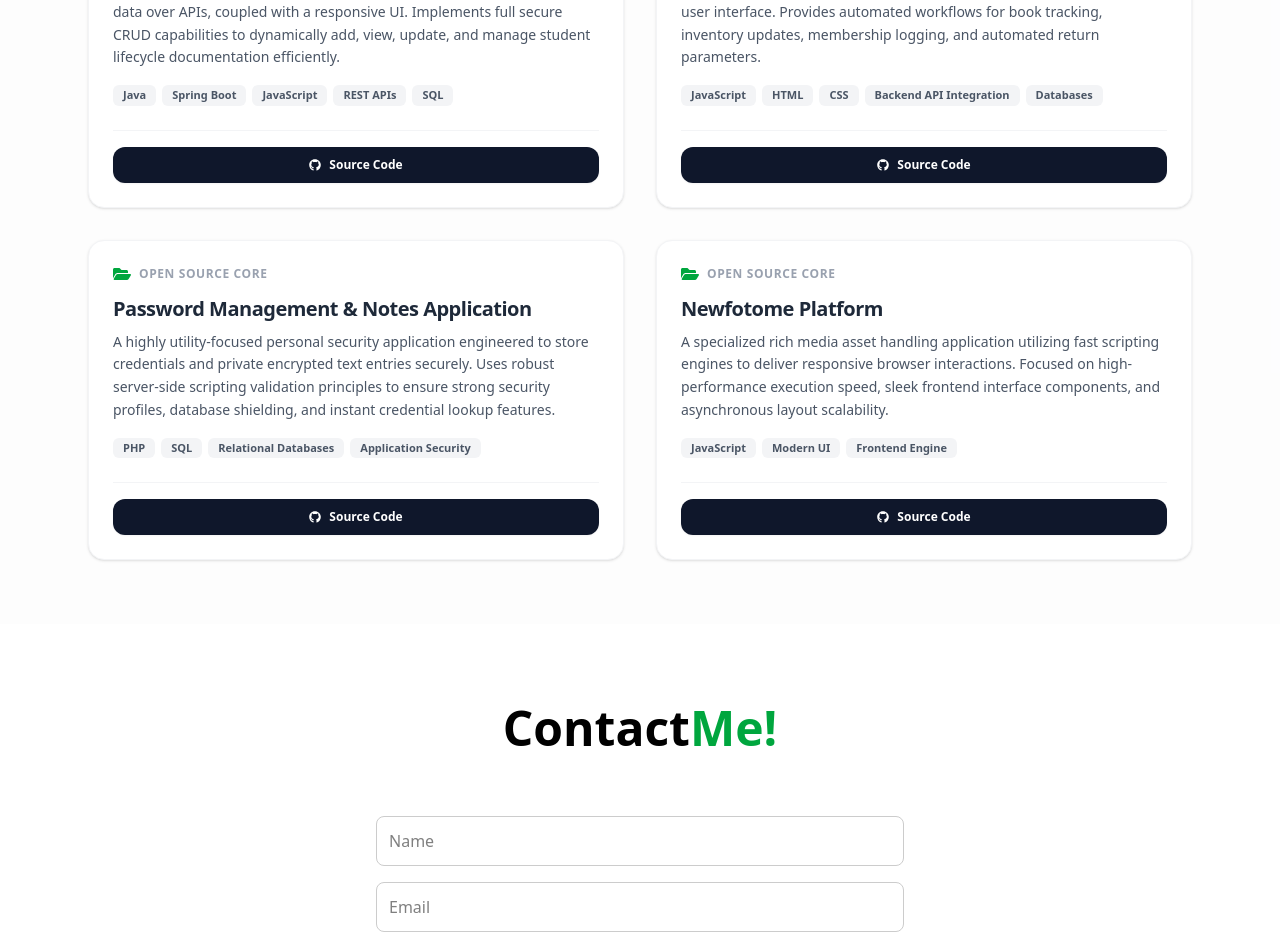
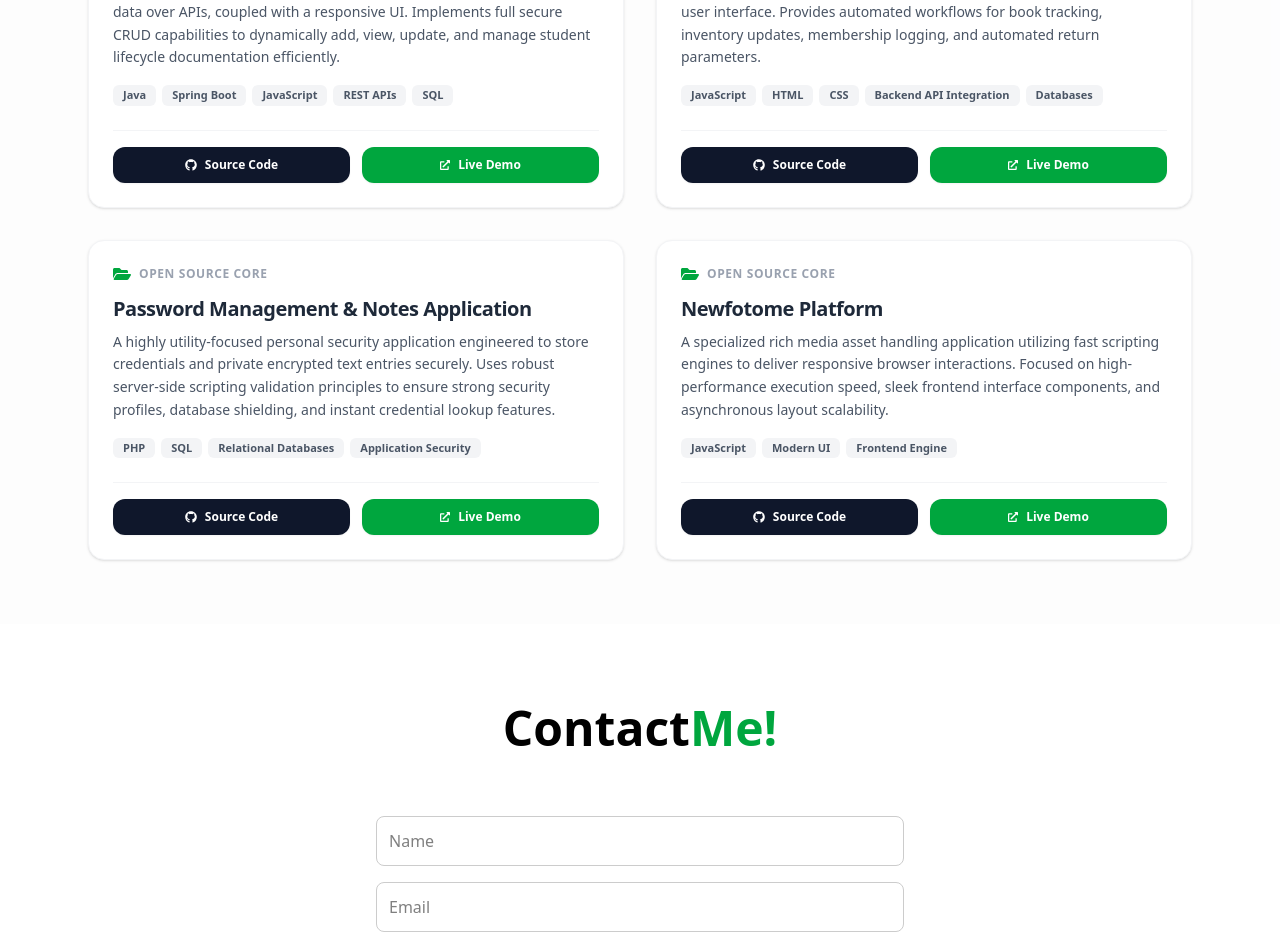
Before and after one commit to Shekharkumar07/Portfolio, a React (Vite) app: page /projects in a window 1280 px wide. Shown: the part 2422-3366 px from the top of the page. Built offline with nearby package versions, Linux system fonts and the light colour scheme.

Commit message:
Update project links and improve demo link handling
Updated project links and descriptions for accuracy. Enhanced demo link handling for better user experience.

```diff
--- a/src/components/Projects.jsx
+++ b/src/components/Projects.jsx
@@ -1,40 +1,40 @@
 import React from "react";
-import { FaCode, FaExternalLinkAlt, FaGithub, FaFolderOpen } from "react-icons/fa";
+import { FaExternalLinkAlt, FaGithub, FaFolderOpen } from "react-icons/fa";
 
 export default function Projects() {
-  // Curated project dataset built directly from your repositories in image_c940c0.png
+  // Curated project dataset with your real live URLs and GitHub repository structures
   const projectsData = [
     {
       id: 1,
       title: "Student Management System",
       description: "A complete full-stack web application designed to handle administrative operations. Built with a robust Spring Boot backend to serve operational data over APIs, coupled with a responsive UI. Implements full secure CRUD capabilities to dynamically add, view, update, and manage student lifecycle documentation efficiently.",
       tags: ["Java", "Spring Boot", "JavaScript", "REST APIs", "SQL"],
-      codeLink: "https://github.com/your-username/Student-Management-System", // Replace with your actual GitHub URL
-      demoLink: "#" // Add live deployment link if available, otherwise leave as "#"
+      codeLink: "https://github.com/Shekharkumar07/Student-Management-System",
+      demoLink: "https://student-management-system-liard-nine.vercel.app/"
     },
     {
       id: 2,
       title: "Library Management System",
       description: "An enterprise-grade asset tracking ecosystem created by seamlessly unifying a modular backend service framework with an intuitive graphical user interface. Provides automated workflows for book tracking, inventory updates, membership logging, and automated return parameters.",
       tags: ["JavaScript", "HTML", "CSS", "Backend API Integration", "Databases"],
-      codeLink: "https://github.com/your-username/Library-Management-System-Backend", // Replace with your actual link
-      demoLink: "#"
+      codeLink: "https://github.com/Shekharkumar07/Library-Management-System-Frontend",
+      demoLink: "https://shekhar-library-management-system-netlify.app/"
     },
     {
       id: 3,
       title: "Password Management & Notes Application",
       description: "A highly utility-focused personal security application engineered to store credentials and private encrypted text entries securely. Uses robust server-side scripting validation principles to ensure strong security profiles, database shielding, and instant credential lookup features.",
       tags: ["PHP", "SQL", "Relational Databases", "Application Security"],
-      codeLink: "https://github.com/your-username/Password-Management-and-Notes-Application", // Replace with your actual link
-      demoLink: "#"
+      codeLink: "https://github.com/Shekharkumar07/Password-Manager-and-Notes-Application",
+      demoLink: "https://tellmepass.infinityfreeapp.com/?i=1"
     },
     {
       id: 4,
       title: "Newfotome Platform",
       description: "A specialized rich media asset handling application utilizing fast scripting engines to deliver responsive browser interactions. Focused on high-performance execution speed, sleek frontend interface components, and asynchronous layout scalability.",
       tags: ["JavaScript", "Modern UI", "Frontend Engine"],
-      codeLink: "https://github.com/your-username/newfotome", // Replace with your actual link
-      demoLink: "#"
+      codeLink: "https://github.com/Shekharkumar07/newfotome",
+      demoLink: "https://newfotome.vercel.app/"
     }
   ];
 
@@ -58,7 +58,7 @@ export default function Projects() {
           {projectsData.map((project) => (
             <div
               key={project.id}
-              className="bg-white p-6 rounded-2xl border border-gray-100 shadow-sm flex flex-col justify-between transition-all duration-300"
+              className="bg-white p-6 rounded-2xl border border-gray-100 shadow-sm flex flex-col justify-between transition-all duration-300 hover:shadow-md"
             >
               <div>
                 {/* Decorative Icon Title Group */}
@@ -102,7 +102,6 @@ export default function Projects() {
                     <FaGithub /> Source Code
                   </a>
 
-                  {project.demoLink !== "#" && (
                   <a
                     href={project.demoLink}
                     target="_blank"
@@ -111,7 +110,6 @@ export default function Projects() {
                   >
                     <FaExternalLinkAlt className="text-[10px]" /> Live Demo
                   </a>
-                  )}
                 </div>
               </div>
 
```
Lines whose indentation alone changed are shown as unchanged.
